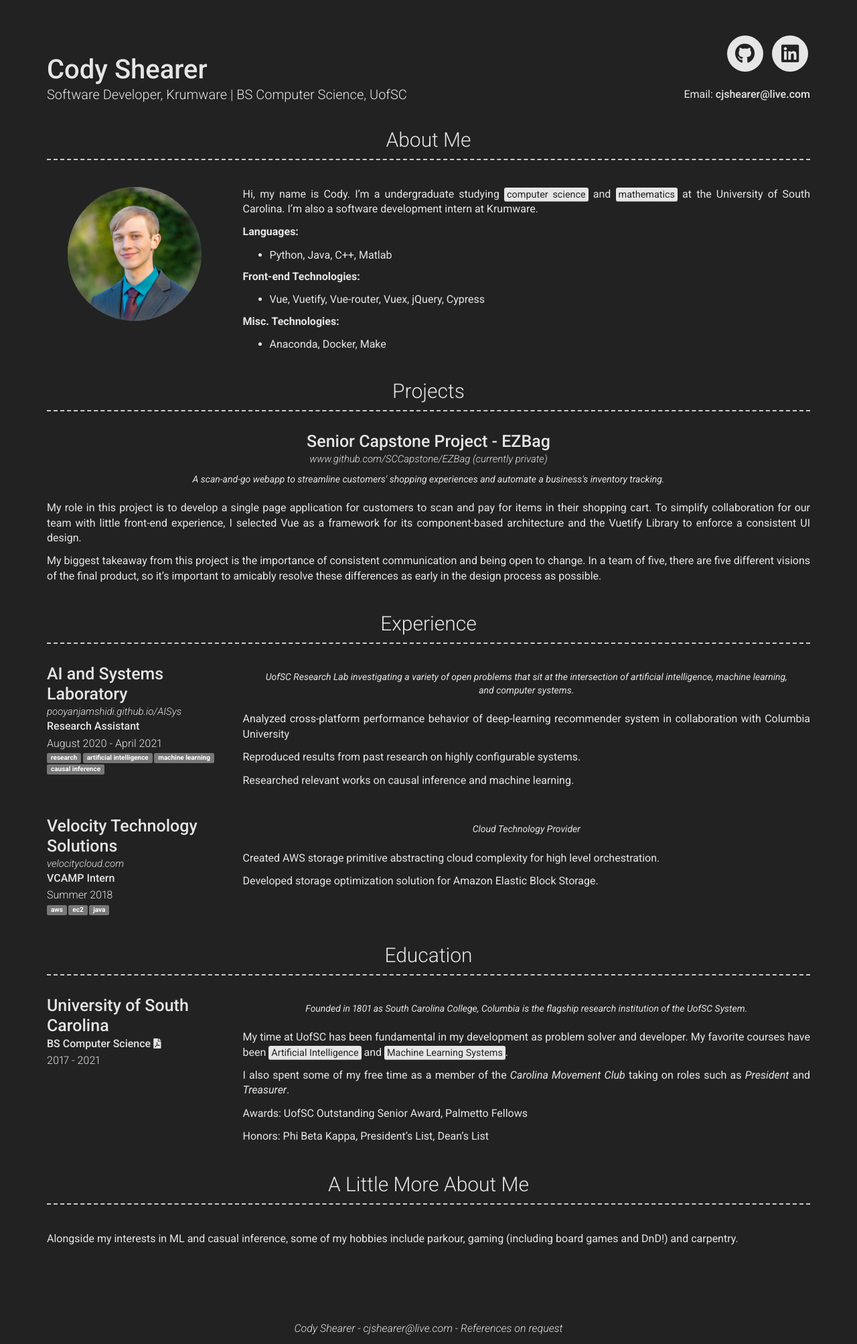
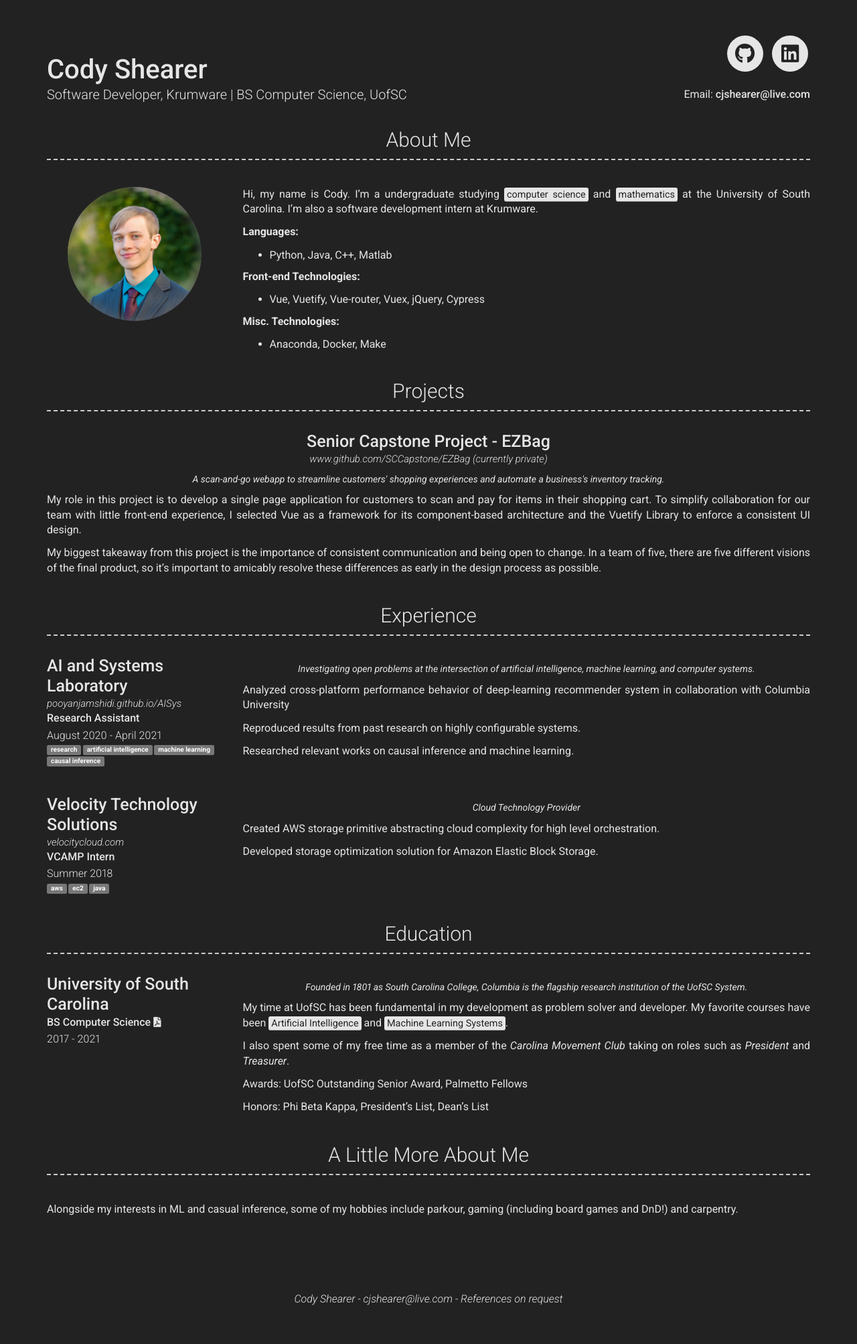
Before and after one commit to cjshearer/modern-hugo-resume, a Jekyll site: the page built from index.md, in a window 1280 px wide. Shown: the whole page at 67% size. Built offline with Jekyll 4.4.1, drawn with Linux system fonts in a browser that asks for light colours; nearby versions of some CDN libraries; after the commit the page ends 1962 px from its top, so only the background shows below that.

Commit message:
feat: reduced space taken by quotes
Previously, quotes took up too much space visual space, so the margin
below them was reduced, quotes were hidden on small displays, and the
quote for the AI and Systems Laboratory experience was shortened.

```diff
--- a/_data/experience.yml
+++ b/_data/experience.yml
@@ -5,9 +5,8 @@
   job_title: Research Assistant
   dates: August 2020 - April 2021
   quote: >
-    UofSC Research Lab investigating a variety of open problems that sit at
-    the intersection of artificial intelligence, machine learning, and
-    computer systems.
+    Investigating open problems at the intersection of artificial intelligence,
+    machine learning, and computer systems.
   descriptions:
     - "Analyzed cross-platform performance behavior of deep-learning recommender
     system in collaboration with Columbia University"
--- a/_sass/base.scss
+++ b/_sass/base.scss
@@ -42,6 +42,10 @@ fieldset {
   padding: 1.5rem;
 }
 
+p.quote {
+  margin-bottom: 0;
+}
+
 .labels {
   margin-bottom: 1rem;
 }
@@ -50,6 +54,12 @@ fieldset {
   font-size: 100%;
   margin-bottom: 0.2rem;
   display: inline-block;
+}
+
+@media screen and (max-width: 768px) {
+  .quote {
+    display: none;
+  }
 }
 
 .qualification-link {
```
